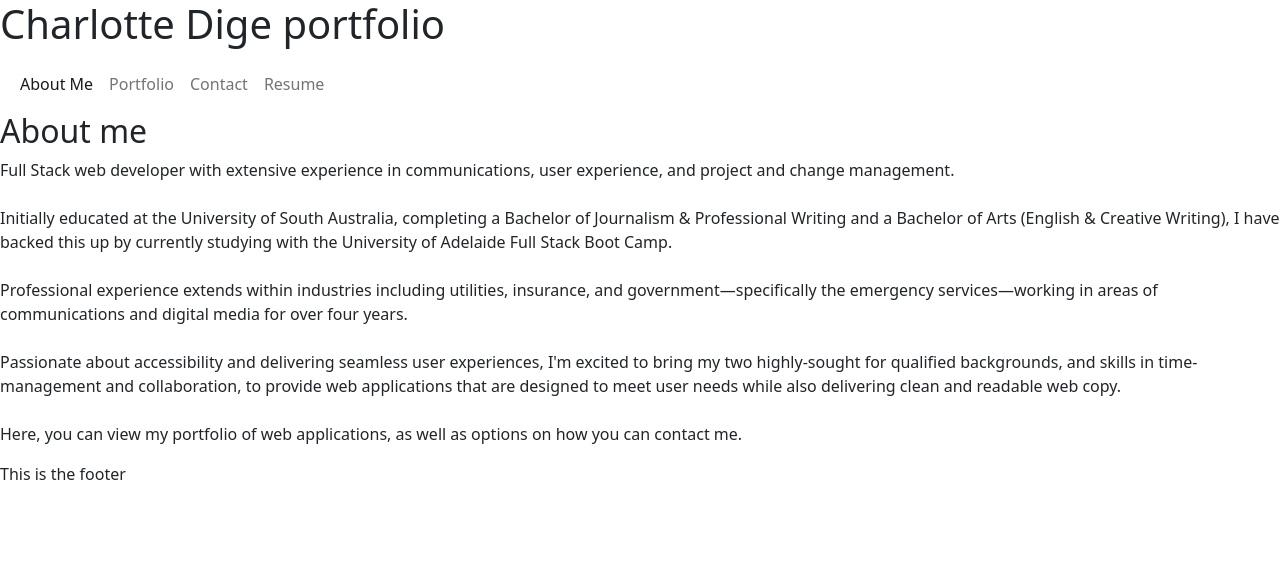
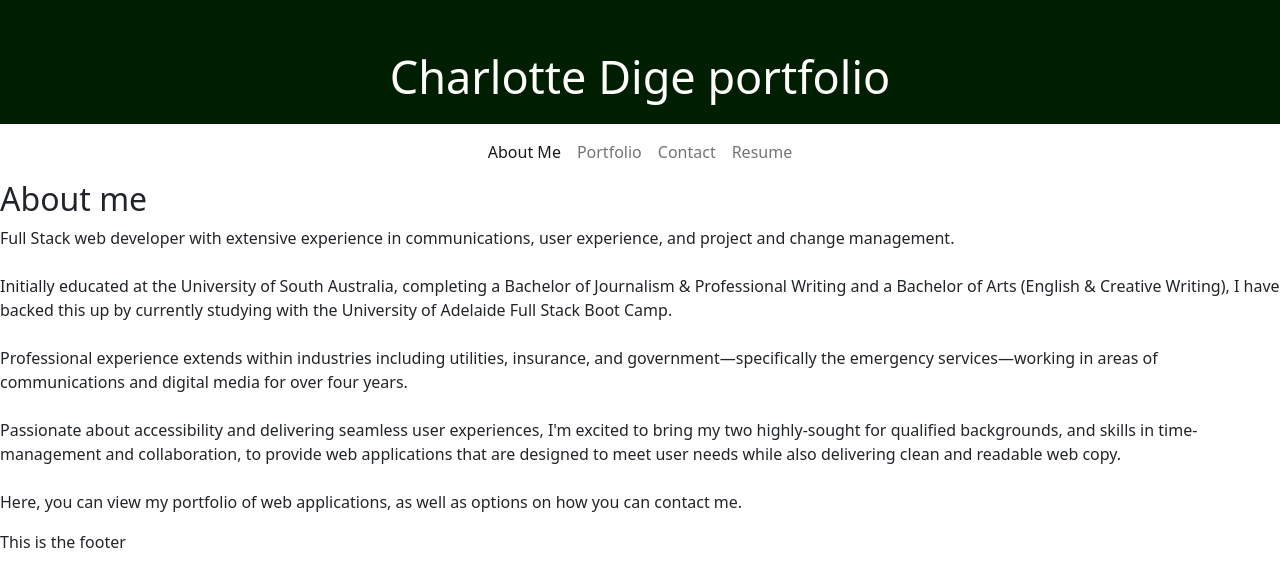
Before and after one commit to CharDige/CharDige-react-portfolio, a React (Create React App) app: page / in a window 1280 px wide. Shown: the top 586 px of the page. Built offline with nearby package versions, Linux system fonts and the light colour scheme.

Commit message:
Adding styling similar to colour scheme in previous portfolio

```diff
--- a/src/styles/Header.css
+++ b/src/styles/Header.css
@@ -0,0 +1,21 @@
+/* Main colors, formatting and styling repeated throughout website */
+:root {
+    --dark-colour: #001F02;
+    --green: #52A36D;
+    --light-colour: #FFFFFC;
+    --yellow: #DC9118;
+    --link-colour: #69db61;
+    --contrast-colour: #ff5cb0;
+    --heading-font-family: 'Josefin Sans', sans-serif;
+    --body-font-family: 'Quicksand', sans-serif;
+}
+
+/* HTMl selectors */
+.header h1 {
+    font-size: 45px;
+    margin-bottom: 0;
+    text-align: center;
+    padding: 50px 50px 20px 50px;
+    background-color: var(--dark-colour);
+    color: var(--light-colour);
+}
--- a/src/styles/Navigation.css
+++ b/src/styles/Navigation.css
@@ -0,0 +1,20 @@
+/* Main colors, formatting and styling repeated throughout website */
+:root {
+    --dark-colour: #001F02;
+    --green: #52A36D;
+    --light-colour: #FFFFFC;
+    --yellow: #DC9118;
+    --link-colour: #69db61;
+    --contrast-colour: #ff5cb0;
+    --heading-font-family: 'Josefin Sans', sans-serif;
+    --body-font-family: 'Quicksand', sans-serif;
+}
+
+/* Class selectors */
+.nav-center {
+    justify-content: center;
+}
+
+.navbar>.container-fluid.nav-center {
+    justify-content: center;
+}
```
